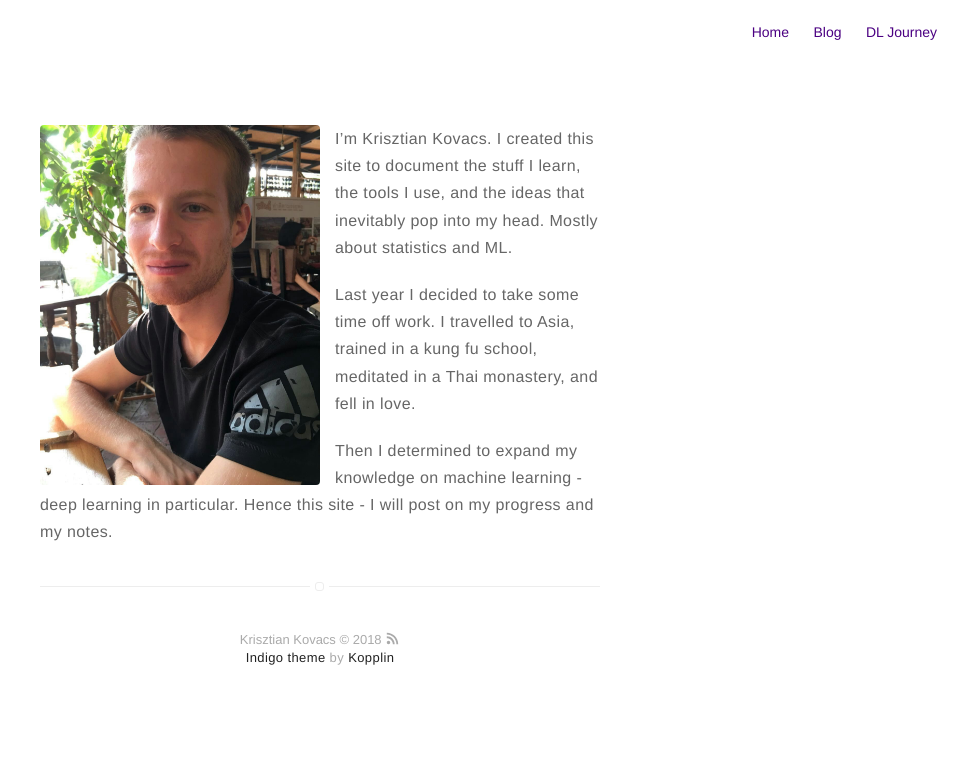
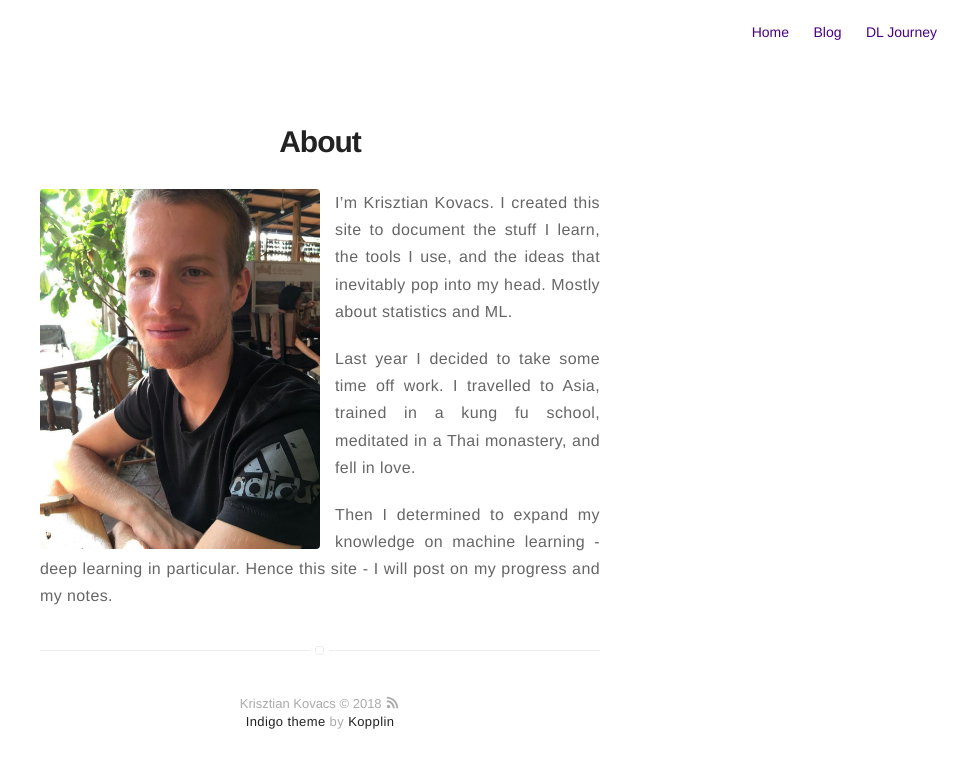
Before and after one commit to kk1694/old_blog, a Jekyll site: the page built from about.md, in a window 1280 px wide. Shown: the top 768 px of the page, without its empty margins (320-1280 px from the left). Built offline with Jekyll 4.4.1, drawn with Linux system fonts in a browser that asks for light colours.

Commit message:
Change About page SASS and add title.

```diff
--- a/_sass/pages/page.sass
+++ b/_sass/pages/page.sass
@@ -6,7 +6,13 @@
         margin-bottom: 6rem
 
 .about
+
     img
         width: 50%
         margin: 0 auto
         display: block
+    text-align: justify
+
+    > h1
+        text-align: center
+        margin-bottom: 3rem
--- a/about.md
+++ b/about.md
@@ -3,6 +3,8 @@ layout: page
 title: About
 permalink: /about/
 ---
+
+# About
 
 ![](/assets/img/pic2.jpg){:height="360px" style="float: left;margin-right: 15px"}
 
```
